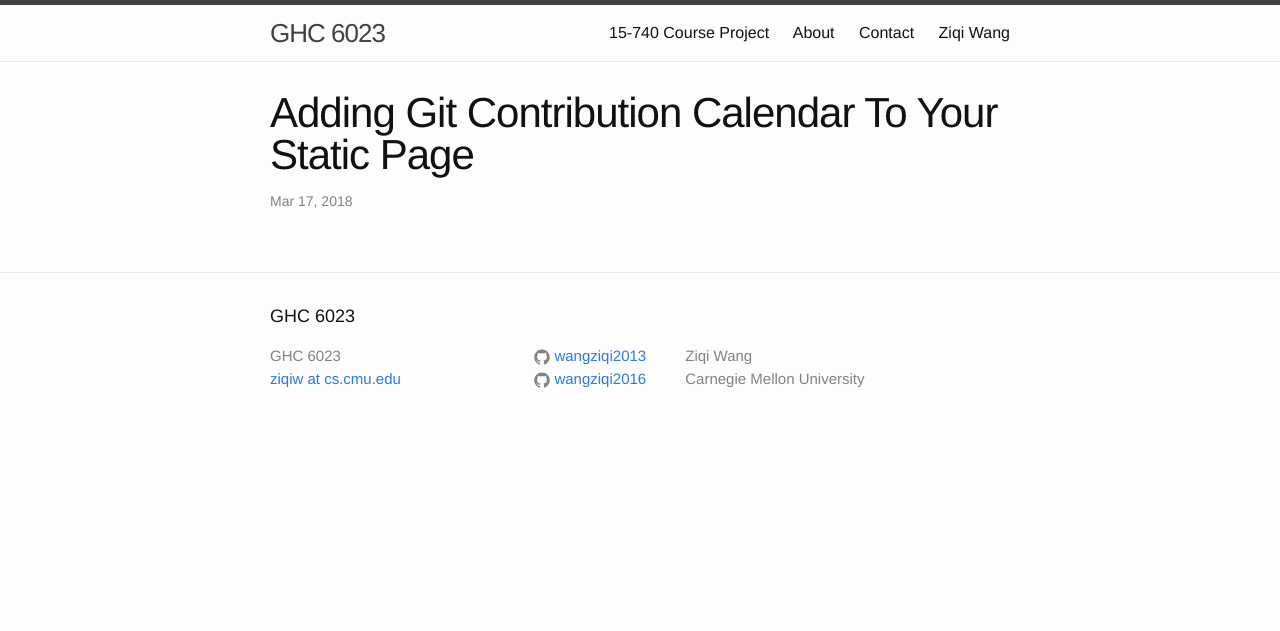
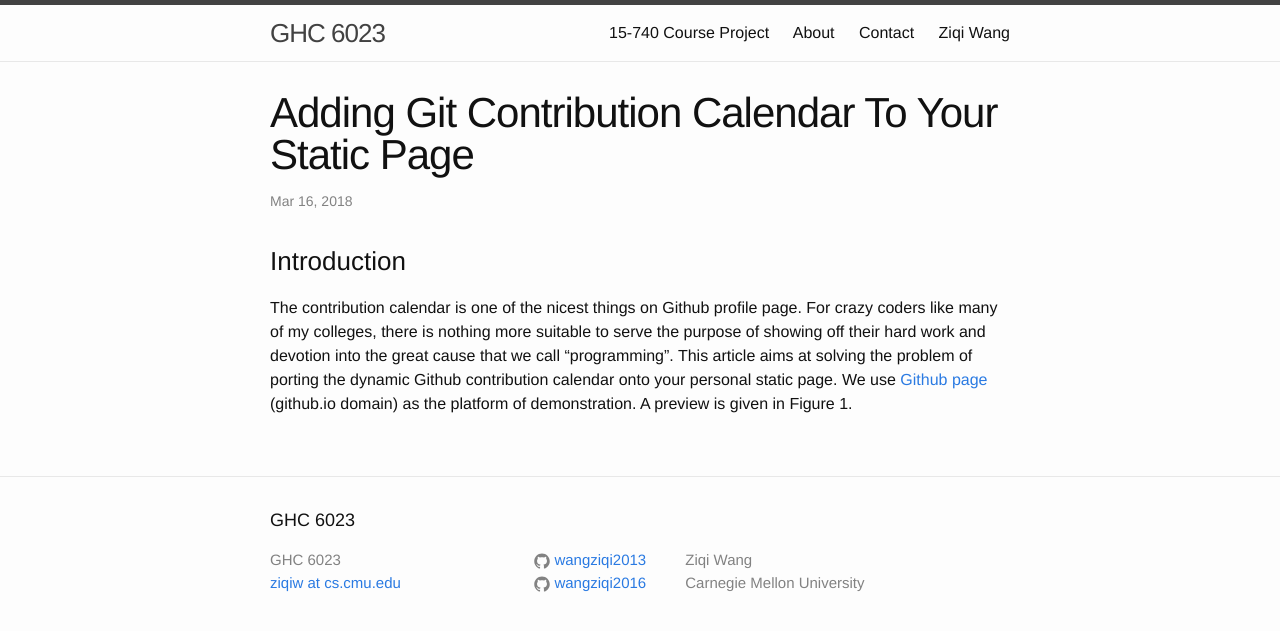
Before and after one commit to wangziqi2013/wangziqi2013.github.io, a Jekyll site: the page built from _posts/2018-03-17-Adding-Git-Contri-Calendar-To-Your-Static-Page.markdown, in a window 1280 px wide. Shown: the top 631 px of the page. Built offline with Jekyll 4.4.1, drawn with Linux system fonts in a browser that asks for light colours.

Commit message:
Finish first paragraph

```diff
--- a/_posts/2018-03-17-Adding-Git-Contri-Calendar-To-Your-Static-Page.markdown
+++ b/_posts/2018-03-17-Adding-Git-Contri-Calendar-To-Your-Static-Page.markdown
@@ -1,6 +1,15 @@
 ---
 layout: post
 title:  "Adding Git Contribution Calendar To Your Static Page"
-date:   2018-03-17 10:07:03 -0500
+date:   2018-03-16 10:07:03 -0500
 categories: web-dev
 ---
+
+### Introduction
+
+The contribution calendar is one of the nicest things on Github profile page. For crazy coders
+like many of my colleges, there is nothing more suitable to serve the purpose of
+showing off their hard work and devotion into the great cause that we call "programming".
+This article aims at solving the problem of porting the dynamic Github contribution calendar
+onto your personal static page. We use [Github page](https://pages.github.com/) (github.io domain)
+as the platform of demonstration. A preview is given in Figure 1.
```
